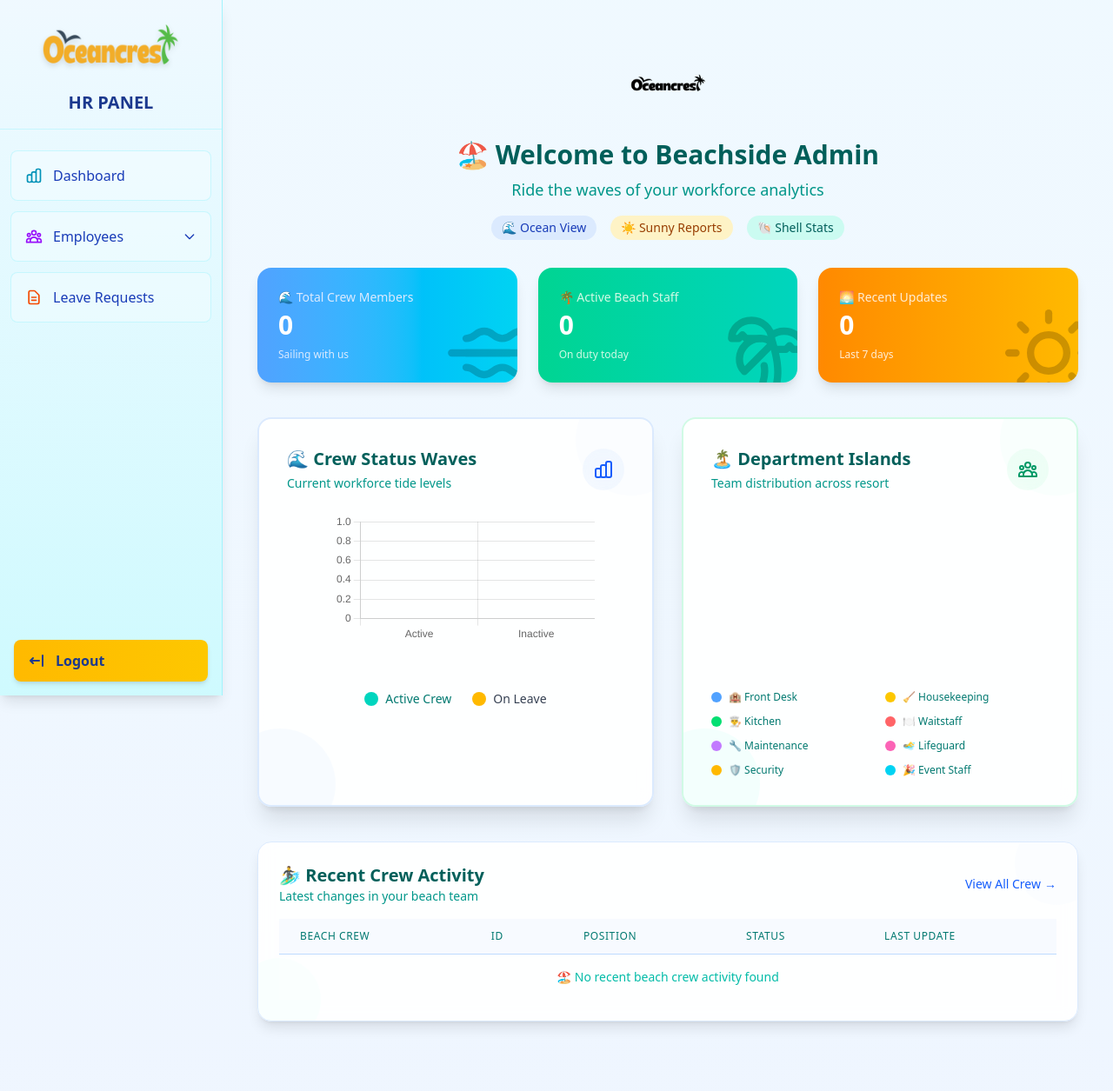
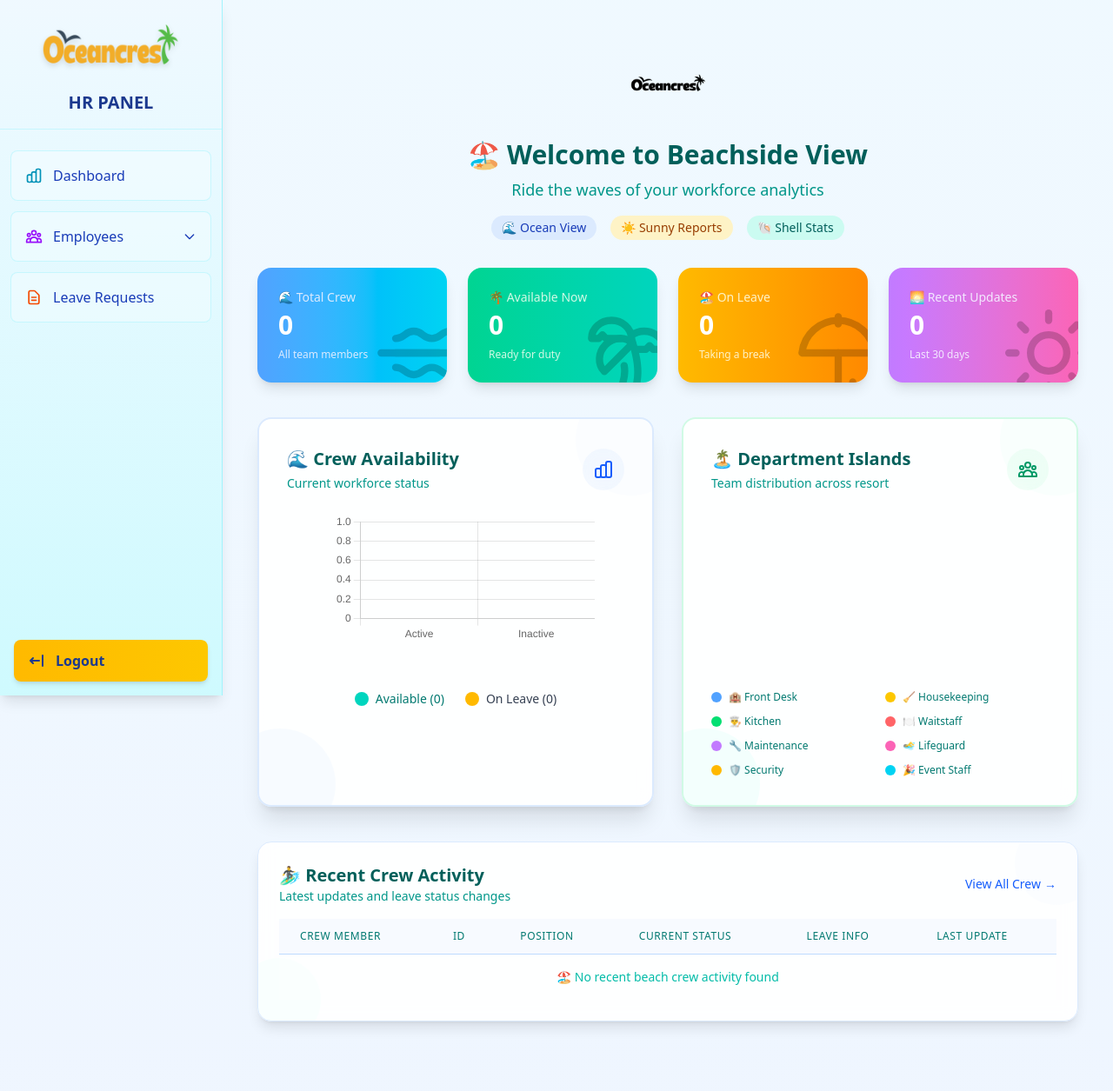
Before and after one commit to Giner-Jv-git/employee_management_v2, a Django app: page /dashboard/ in a window 1280 px wide. Shown: the whole page at 87% size. Run offline with Django 4.2, Linux system fonts and the light colour scheme; data that the repository does not hold is empty; a map, chart or similar area stays blank; some libraries are stand-ins or nearby versions.

Commit message:
updated dashboard logic

```diff
--- a/emp_app/static/emp_app/css/output.css
+++ b/emp_app/static/emp_app/css/output.css
@@ -27,6 +27,7 @@
     --color-amber-100: oklch(96.2% 0.059 95.617);
     --color-amber-300: oklch(87.9% 0.169 91.605);
     --color-amber-400: oklch(82.8% 0.189 84.429);
+    --color-amber-700: oklch(55.5% 0.163 48.998);
     --color-amber-800: oklch(47.3% 0.137 46.201);
     --color-yellow-50: oklch(98.7% 0.026 102.212);
     --color-yellow-100: oklch(97.3% 0.071 103.193);
@@ -1492,6 +1493,10 @@
     --tw-gradient-from: var(--color-purple-50);
     --tw-gradient-stops: var(--tw-gradient-via-stops, var(--tw-gradient-position), var(--tw-gradient-from) var(--tw-gradient-from-position), var(--tw-gradient-to) var(--tw-gradient-to-position));
   }
+  .from-purple-400 {
+    --tw-gradient-from: var(--color-purple-400);
+    --tw-gradient-stops: var(--tw-gradient-via-stops, var(--tw-gradient-position), var(--tw-gradient-from) var(--tw-gradient-from-position), var(--tw-gradient-to) var(--tw-gradient-to-position));
+  }
   .from-purple-500 {
     --tw-gradient-from: var(--color-purple-500);
     --tw-gradient-stops: var(--tw-gradient-via-stops, var(--tw-gradient-position), var(--tw-gradient-from) var(--tw-gradient-from-position), var(--tw-gradient-to) var(--tw-gradient-to-position));
@@ -1620,12 +1625,20 @@
     --tw-gradient-to: var(--color-orange-200);
     --tw-gradient-stops: var(--tw-gradient-via-stops, var(--tw-gradient-position), var(--tw-gradient-from) var(--tw-gradient-from-position), var(--tw-gradient-to) var(--tw-gradient-to-position));
   }
+  .to-orange-400 {
+    --tw-gradient-to: var(--color-orange-400);
+    --tw-gradient-stops: var(--tw-gradient-via-stops, var(--tw-gradient-position), var(--tw-gradient-from) var(--tw-gradient-from-position), var(--tw-gradient-to) var(--tw-gradient-to-position));
+  }
   .to-pink-50 {
     --tw-gradient-to: var(--color-pink-50);
     --tw-gradient-stops: var(--tw-gradient-via-stops, var(--tw-gradient-position), var(--tw-gradient-from) var(--tw-gradient-from-position), var(--tw-gradient-to) var(--tw-gradient-to-position));
   }
   .to-pink-100 {
     --tw-gradient-to: var(--color-pink-100);
+    --tw-gradient-stops: var(--tw-gradient-via-stops, var(--tw-gradient-position), var(--tw-gradient-from) var(--tw-gradient-from-position), var(--tw-gradient-to) var(--tw-gradient-to-position));
+  }
+  .to-pink-400 {
+    --tw-gradient-to: var(--color-pink-400);
     --tw-gradient-stops: var(--tw-gradient-via-stops, var(--tw-gradient-position), var(--tw-gradient-from) var(--tw-gradient-from-position), var(--tw-gradient-to) var(--tw-gradient-to-position));
   }
   .to-pink-600 {
@@ -1860,6 +1873,12 @@
   .whitespace-nowrap {
     white-space: nowrap;
   }
+  .text-amber-100 {
+    color: var(--color-amber-100);
+  }
+  .text-amber-700 {
+    color: var(--color-amber-700);
+  }
   .text-amber-800 {
     color: var(--color-amber-800);
   }
@@ -1961,6 +1980,9 @@
   }
   .text-pink-300 {
     color: var(--color-pink-300);
+  }
+  .text-purple-100 {
+    color: var(--color-purple-100);
   }
   .text-purple-600 {
     color: var(--color-purple-600);
--- a/emp_app/templates/emp_app/admin/dashboard.html
+++ b/emp_app/templates/emp_app/admin/dashboard.html
@@ -6,7 +6,7 @@
     <!-- Header with Beach Theme -->
     <div class="text-center mb-8">
         <img src="{% static 'emp_app/img/Typography black.png' %}" alt="Oceancrest Logo" class="h-24 mx-auto mb-4">
-        <h1 class="text-3xl font-bold text-teal-800 mb-2">🏖️ Welcome to Beachside Admin</h1>
+        <h1 class="text-3xl font-bold text-teal-800 mb-2">🏖️ Welcome to Beachside View</h1>
         <p class="text-lg text-teal-600">Ride the waves of your workforce analytics</p>
         <div class="mt-4 flex justify-center space-x-4">
             <span class="px-3 py-1 bg-blue-100 text-blue-800 rounded-full text-sm">🌊 Ocean View</span>
@@ -15,8 +15,8 @@
         </div>
     </div>
 
-    <!-- Beach-themed Stats Cards -->
-    <div class="grid grid-cols-1 md:grid-cols-3 gap-6 mb-10">
+    <!-- Enhanced Stats Cards -->
+    <div class="grid grid-cols-1 md:grid-cols-4 gap-6 mb-10">
         <!-- Total Employees - Ocean Wave -->
         <div class="bg-gradient-to-r from-blue-400 to-cyan-400 p-6 rounded-2xl shadow-lg relative overflow-hidden">
             <div class="absolute -bottom-4 -right-4 opacity-20">
@@ -28,13 +28,13 @@
                 </svg>
             </div>
             <div class="relative z-10 text-white">
-                <h3 class="text-blue-100 text-sm font-medium mb-1">🌊 Total Crew Members</h3>
+                <h3 class="text-blue-100 text-sm font-medium mb-1">🌊 Total Crew</h3>
                 <p class="text-3xl font-bold mb-2">{{ total_employees }}</p>
-                <p class="text-xs text-blue-100">Sailing with us</p>
+                <p class="text-xs text-blue-100">All team members</p>
             </div>
         </div>
 
-        <!-- Active Employees - Palm Tree -->
+        <!-- Available Employees - Palm Tree -->
         <div class="bg-gradient-to-r from-emerald-400 to-teal-400 p-6 rounded-2xl shadow-lg relative overflow-hidden">
             <div class="absolute -bottom-4 -right-4 opacity-20">
                 <svg xmlns="http://www.w3.org/2000/svg" width="100" height="100" viewBox="0 0 24 24" fill="none" stroke="currentColor" stroke-width="2" stroke-linecap="round" stroke-linejoin="round">
@@ -45,14 +45,30 @@
                 </svg>
             </div>
             <div class="relative z-10 text-white">
-                <h3 class="text-emerald-100 text-sm font-medium mb-1">🌴 Active Beach Staff</h3>
+                <h3 class="text-emerald-100 text-sm font-medium mb-1">🌴 Available Now</h3>
                 <p class="text-3xl font-bold mb-2">{{ active_employees }}</p>
-                <p class="text-xs text-emerald-100">On duty today</p>
+                <p class="text-xs text-emerald-100">Ready for duty</p>
+            </div>
+        </div>
+
+        <!-- On Leave - Beach Umbrella -->
+        <div class="bg-gradient-to-r from-amber-400 to-orange-400 p-6 rounded-2xl shadow-lg relative overflow-hidden">
+            <div class="absolute -bottom-4 -right-4 opacity-20">
+                <svg xmlns="http://www.w3.org/2000/svg" width="100" height="100" viewBox="0 0 24 24" fill="none" stroke="currentColor" stroke-width="2" stroke-linecap="round" stroke-linejoin="round">
+                    <path d="M22 12a10.06 10.06 0 0 0-20 0Z"></path>
+                    <path d="M12 12v8a2 2 0 0 0 4 0"></path>
+                    <path d="M12 2v2"></path>
+                </svg>
+            </div>
+            <div class="relative z-10 text-white">
+                <h3 class="text-amber-100 text-sm font-medium mb-1">🏖️ On Leave</h3>
+                <p class="text-3xl font-bold mb-2">{{ inactive_employees }}</p>
+                <p class="text-xs text-amber-100">Taking a break</p>
             </div>
         </div>
 
         <!-- Recent Updates - Sunset -->
-        <div class="bg-gradient-to-r from-orange-400 to-amber-400 p-6 rounded-2xl shadow-lg relative overflow-hidden">
+        <div class="bg-gradient-to-r from-purple-400 to-pink-400 p-6 rounded-2xl shadow-lg relative overflow-hidden">
             <div class="absolute -bottom-4 -right-4 opacity-20">
                 <svg xmlns="http://www.w3.org/2000/svg" width="100" height="100" viewBox="0 0 24 24" fill="none" stroke="currentColor" stroke-width="2" stroke-linecap="round" stroke-linejoin="round">
                     <circle cx="12" cy="12" r="5"></circle>
@@ -67,9 +83,9 @@
                 </svg>
             </div>
             <div class="relative z-10 text-white">
-                <h3 class="text-orange-100 text-sm font-medium mb-1">🌅 Recent Updates</h3>
+                <h3 class="text-purple-100 text-sm font-medium mb-1">🌅 Recent Updates</h3>
                 <p class="text-3xl font-bold mb-2">{{ recent_updates }}</p>
-                <p class="text-xs text-orange-100">Last 7 days</p>
+                <p class="text-xs text-purple-100">Last 30 days</p>
             </div>
         </div>
     </div>
@@ -84,8 +100,8 @@
             <div class="relative z-10">
                 <div class="flex items-center justify-between mb-6">
                     <div>
-                        <h3 class="text-xl font-bold text-teal-800 mb-1">🌊 Crew Status Waves</h3>
-                        <p class="text-sm text-teal-600">Current workforce tide levels</p>
+                        <h3 class="text-xl font-bold text-teal-800 mb-1">🌊 Crew Availability</h3>
+                        <p class="text-sm text-teal-600">Current workforce status</p>
                     </div>
                     <div class="flex items-center justify-center w-12 h-12 bg-blue-100/30 rounded-full backdrop-blur-sm">
                         <svg class="w-6 h-6 text-blue-600" fill="none" stroke="currentColor" viewBox="0 0 24 24">
@@ -109,11 +125,11 @@
                 <div class="flex justify-center space-x-6">
                     <div class="flex items-center">
                         <div class="w-4 h-4 bg-teal-400 rounded-full mr-2"></div>
-                        <span class="text-sm font-medium text-teal-700">Active Crew</span>
+                        <span class="text-sm font-medium text-teal-700">Available ({{ active_employees }})</span>
                     </div>
                     <div class="flex items-center">
                         <div class="w-4 h-4 bg-amber-400 rounded-full mr-2"></div>
-                        <span class="text-sm font-medium text-gray-700">On Leave</span>
+                        <span class="text-sm font-medium text-gray-700">On Leave ({{ inactive_employees }})</span>
                     </div>
                 </div>
             </div>
@@ -187,7 +203,7 @@
         </div>
     </div>
 
-    <!-- Recently Modified Employees - Beach Table -->
+    <!-- Enhanced Recent Activity Section -->
     <div class="bg-white/90 backdrop-blur-sm p-6 rounded-2xl shadow-lg border border-blue-100 mb-8 relative overflow-hidden">
         <div class="absolute top-0 right-0 w-24 h-24 bg-blue-100/10 rounded-full -mr-6 -mt-6"></div>
         <div class="absolute bottom-0 left-0 w-24 h-24 bg-teal-100/10 rounded-full -ml-6 -mb-6"></div>
@@ -196,7 +212,7 @@
             <div class="flex justify-between items-center mb-4">
                 <div>
                     <h2 class="text-xl font-bold text-teal-800">🏄‍♂️ Recent Crew Activity</h2>
-                    <p class="text-teal-600 text-sm">Latest changes in your beach team</p>
+                    <p class="text-teal-600 text-sm">Latest updates and leave status changes</p>
                 </div>
                 <a href="{% url 'view_table' %}" class="text-blue-600 text-sm font-medium hover:text-blue-800 flex items-center">
                     View All Crew <span class="ml-1">→</span>
@@ -207,10 +223,11 @@
                 <table class="min-w-full divide-y divide-blue-200">
                     <thead class="bg-blue-50/50">
                         <tr>
-                            <th class="px-6 py-3 text-left text-xs font-medium text-teal-700 uppercase tracking-wider">Beach Crew</th>
+                            <th class="px-6 py-3 text-left text-xs font-medium text-teal-700 uppercase tracking-wider">Crew Member</th>
                             <th class="px-6 py-3 text-left text-xs font-medium text-teal-700 uppercase tracking-wider">ID</th>
                             <th class="px-6 py-3 text-left text-xs font-medium text-teal-700 uppercase tracking-wider">Position</th>
-                            <th class="px-6 py-3 text-left text-xs font-medium text-teal-700 uppercase tracking-wider">Status</th>
+                            <th class="px-6 py-3 text-left text-xs font-medium text-teal-700 uppercase tracking-wider">Current Status</th>
+                            <th class="px-6 py-3 text-left text-xs font-medium text-teal-700 uppercase tracking-wider">Leave Info</th>
                             <th class="px-6 py-3 text-left text-xs font-medium text-teal-700 uppercase tracking-wider">Last Update</th>
                         </tr>
                     </thead>
@@ -241,19 +258,46 @@
                                 {{ employee.position }}
                             </td>
                             <td class="px-6 py-4 whitespace-nowrap">
-                                <span class="px-2 inline-flex text-xs leading-5 font-semibold rounded-full
-                                            {% if employee.status == 'active' %}bg-emerald-100 text-emerald-800
-                                            {% else %}bg-amber-100 text-amber-800{% endif %}">
-                                    {{ employee.get_status_display }}
+                                {% if employee.is_on_leave %}
+                                <span class="px-2 inline-flex text-xs leading-5 font-semibold rounded-full bg-amber-100 text-amber-800">
+                                    🏖️ On Leave
                                 </span>
+                                {% elif employee.status == 'active' %}
+                                <span class="px-2 inline-flex text-xs leading-5 font-semibold rounded-full bg-emerald-100 text-emerald-800">
+                                    ✅ Available
+                                </span>
+                                {% else %}
+                                <span class="px-2 inline-flex text-xs leading-5 font-semibold rounded-full bg-gray-100 text-gray-800">
+                                    ❌ Inactive
+                                </span>
+                                {% endif %}
+                            </td>
+                            <td class="px-6 py-4 whitespace-nowrap text-xs text-teal-600">
+                                {% if employee.is_on_leave %}
+                                    <div class="text-amber-700 font-medium">
+                                        Until {{ employee.current_leave.end_date|date:"M d" }}
+                                    </div>
+                                    <div class="text-gray-500">
+                                        {{ employee.current_leave.leave_type }}
+                                    </div>
+                                {% elif employee.pending_leaves > 0 %}
+                                    <div class="text-blue-700">
+                                        {{ employee.pending_leaves }} pending request{{ employee.pending_leaves|pluralize }}
+                                    </div>
+                                {% else %}
+                                    <div class="text-gray-400">
+                                        No pending leave
+                                    </div>
+                                {% endif %}
                             </td>
                             <td class="px-6 py-4 whitespace-nowrap text-sm text-teal-600">
-                                {{ employee.updated_at|date:"M d, Y H:i" }}
+                                {{ employee.updated_at|date:"M d, Y" }}
+                                <div class="text-xs text-gray-500">{{ employee.updated_at|date:"H:i" }}</div>
                             </td>
                         </tr>
                         {% empty %}
                         <tr>
-                            <td colspan="5" class="px-6 py-4 text-center text-sm text-teal-500">
+                            <td colspan="6" class="px-6 py-4 text-center text-sm text-teal-500">
                                 🏖️ No recent beach crew activity found
                             </td>
                         </tr>
--- a/emp_app/views.py
+++ b/emp_app/views.py
@@ -102,9 +102,35 @@ class AdminDashboardView(AdminRequiredMixin, TemplateView):
 
     def get_context_data(self, **kwargs):
         context = super().get_context_data(**kwargs)
-        context['total_employees'] = EmployeeData.objects.count()
-        context['active_employees'] = EmployeeData.objects.filter(status='active').count()
-        context['inactive_employees'] = EmployeeData.objects.filter(status='inactive').count()
+        today = timezone.now().date()
+
+        # Get all employees with their leave requests
+        all_employees = EmployeeData.objects.prefetch_related('leave_requests').all()
+
+        # Count different employee states
+        total_employees = all_employees.count()
+        inactive_employees = all_employees.filter(status='inactive').count()
+
+        # For active employees, check if they're currently on leave
+        active_employees_available = 0
+        employees_on_leave = 0
+
+        for employee in all_employees.filter(status='active'):
+            # Check if employee is currently on approved leave
+            current_leave = employee.leave_requests.filter(
+                status='approved',
+                start_date__lte=today,
+                end_date__gte=today
+            ).first()
+
+            if current_leave:
+                employees_on_leave += 1
+            else:
+                active_employees_available += 1
+
+        context['total_employees'] = total_employees
+        context['active_employees'] = active_employees_available  # Actually available employees
+        context['inactive_employees'] = employees_on_leave  # Employees currently on leave
 
         # Recent updates (last 30 days)
         thirty_days_ago = timezone.now() - timedelta(days=30)
@@ -112,8 +138,35 @@ class AdminDashboardView(AdminRequiredMixin, TemplateView):
             updated_at__gte=thirty_days_ago
         ).count()
 
-        # Recently modified employees (last 5 changes)
-        context['recent_employees'] = EmployeeData.objects.all().order_by('-updated_at')[:5]
+        # Recently modified employees with enhanced leave status (last 5 changes)
+        recent_employees = EmployeeData.objects.prefetch_related('leave_requests').order_by('-updated_at')[:5]
+
+        # Add leave status to each recent employee
+        for employee in recent_employees:
+            # Check if employee is currently on approved leave
+            current_leave = employee.leave_requests.filter(
+                status='approved',
+                start_date__lte=today,
+                end_date__gte=today
+            ).first()
+
+            employee.current_leave = current_leave
+            employee.is_on_leave = current_leave is not None
+
+            # Get pending leave requests count
+            employee.pending_leaves = employee.leave_requests.filter(status='pending').count()
+
+            # Get total approved leave days this year
+            current_year = timezone.now().year
+            approved_leaves_this_year = employee.leave_requests.filter(
+                status='approved',
+                start_date__year=current_year
+            )
+            employee.total_leave_days_this_year = sum([
+                leave.duration_days for leave in approved_leaves_this_year
+            ])
+
+        context['recent_employees'] = recent_employees
 
         # Pie chart data
         position_labels = [label for _, label in EmployeeData.POSITION_CHOICES]
@@ -123,6 +176,18 @@ class AdminDashboardView(AdminRequiredMixin, TemplateView):
         ]
         context['position_labels'] = position_labels
         context['position_counts'] = position_counts
+
+        # Add additional context for better dashboard insights
+        context['employees_on_leave_count'] = employees_on_leave
+        context['truly_inactive_count'] = inactive_employees
+
+        # Additional statistics for enhanced dashboard
+        context['total_pending_leaves'] = LeaveRequest.objects.filter(status='pending').count()
+        context['leaves_approved_this_month'] = LeaveRequest.objects.filter(
+            status='approved',
+            approved_at__gte=timezone.now().replace(day=1)
+        ).count()
+
         return context
 
 @admin_required
```
